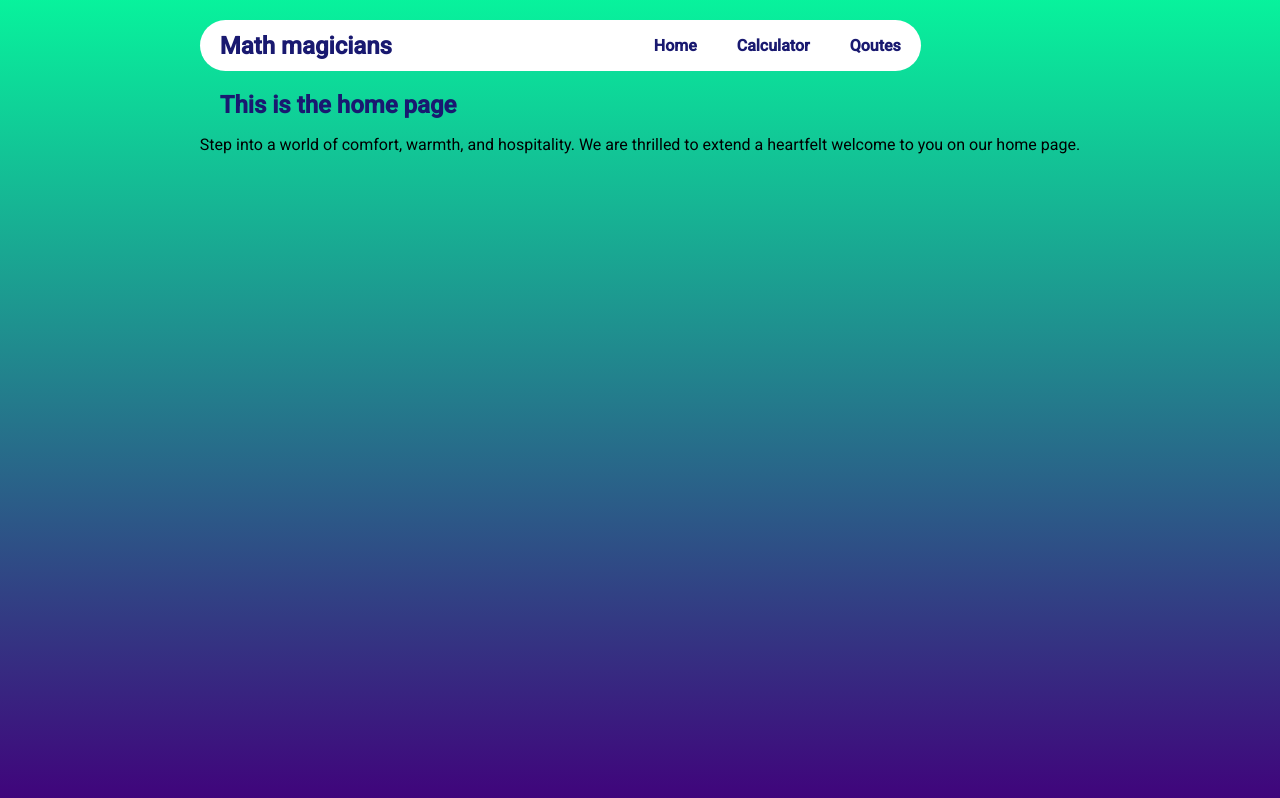
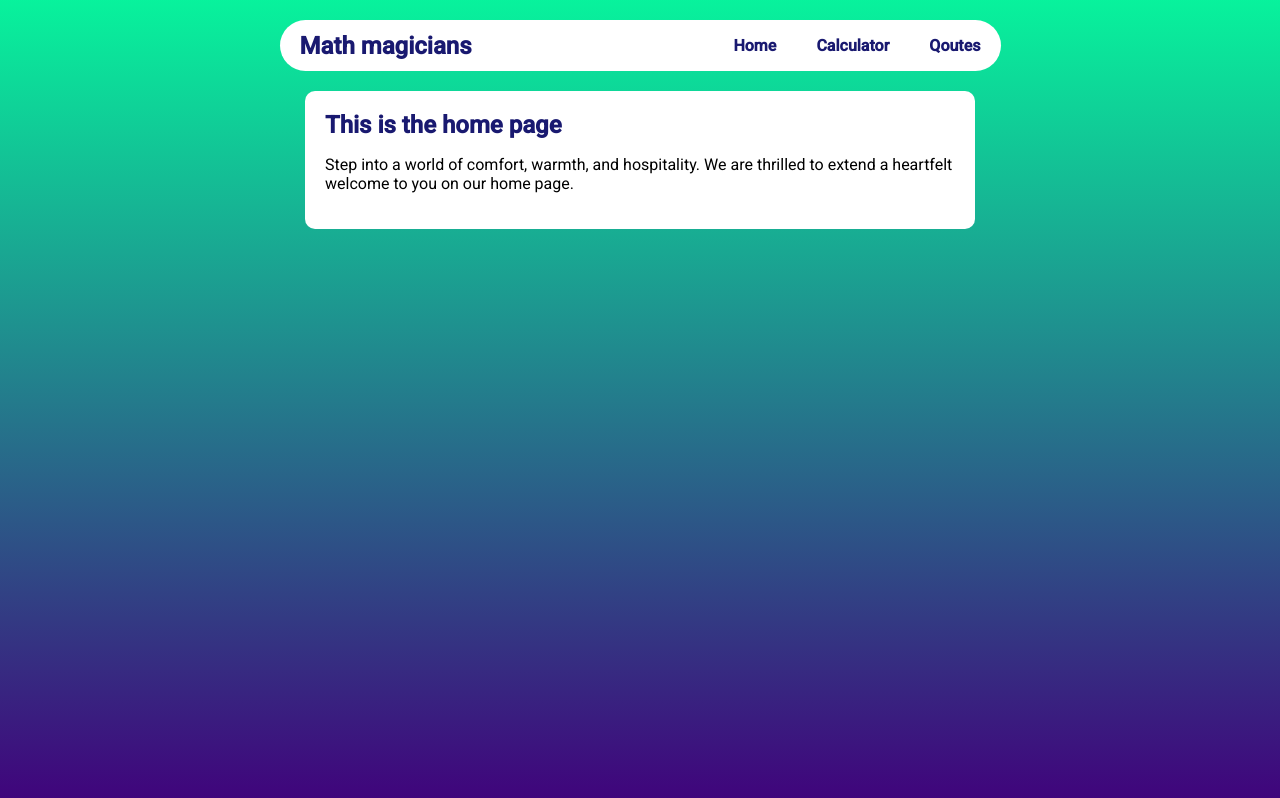
Before and after one commit to ctokoli/math-magicians-react-app, a React (Create React App) app: page / in a window 1280 px wide. Built offline with nearby package versions, Linux system fonts and the light colour scheme.

Commit message:
styled homepgae in  App.css

```diff
--- a/src/App.css
+++ b/src/App.css
@@ -64,7 +64,7 @@ button {
 }
 
 .quotes {
-  width: 329px;
+  width: 630px;
   background: #fff;
   padding: 15px;
   border-radius: 5px;
@@ -106,3 +106,15 @@ ul li a {
   color: midnightblue;
   font-weight: bold;
 }
+
+.home {
+  background-color: #fff;
+  padding: 20px;
+  width: 630px;
+  margin: 0 auto;
+  border-radius: 10px;
+}
+
+.home-head{
+  padding-left: 0;
+}
```
